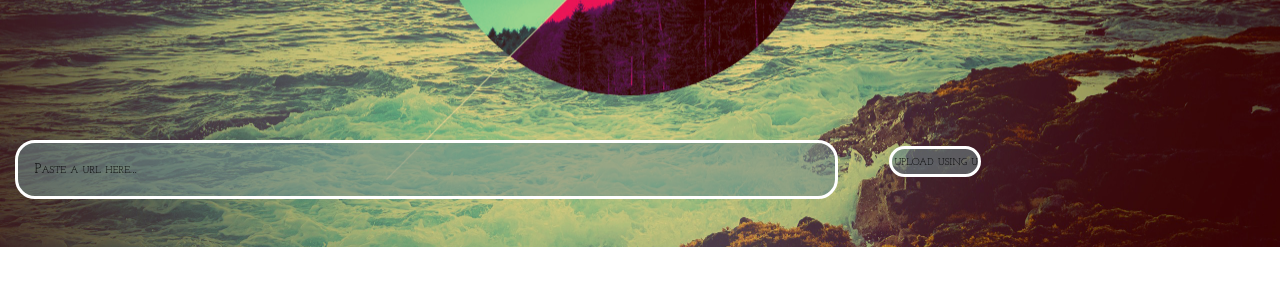
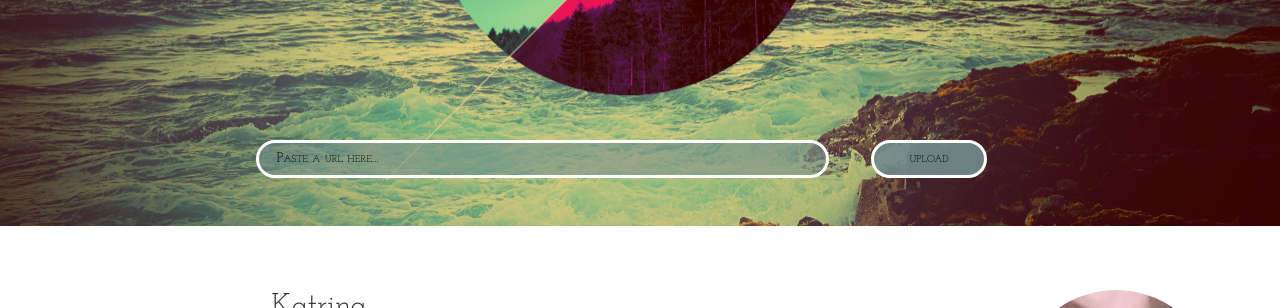
Before and after one commit to jhand2/PocketHipster, a website: page public/index.html in a window 1280 px wide. Shown: the part 423-731 px from the top of the page. Drawn offline with nearby package versions, Linux system fonts and the light colour scheme.

Commit message:
fixed stuff and things

```diff
--- a/public/css/main.css
+++ b/public/css/main.css
@@ -48,13 +48,9 @@ h1 {
 }
 
 #hipstertitle {
-	/*color: rgba(89, 165, 165, 1);*/
 	color: rgba(114, 140, 140, 1);
 	text-shadow: 0px 0px 3px #000;
 	padding-right: 2%;
-	/*padding: 19%;
-	padding-left: 17%;
-	padding-bottom: 10%;*/
 	text-align: center;
 	padding-top: 19%;
 	padding-bottom: 10%;
@@ -64,15 +60,25 @@ h1 {
    color: black;
 }
 
+form {
+	padding-left: 10%;
+	margin: auto;
+}
+
 .buttons {
 	color: black;
-	/*background: rgba(45, 107, 107, 0.46);*/
 	background: rgba(114, 140, 140, 1);
 	border: 3px solid white;
 	border-radius: 20px;
-	padding: 2%;
-	margin: 5%;
 	font-variant: small-caps;
+	width: 80%;
+	margin: auto;
+}
+
+#paste-url {
+	padding: 4%;
+	padding-left: 6%;
+	width: 98%;
 }
 
 .other {
@@ -86,16 +92,6 @@ h1 {
 .buttons:hover, .buttons:visited, .buttons:active {
 	background: rgba(114, 140, 140, 1);
 	border: 3px solid white;
-}
-
-#upload-url, #upload-file {
-	width: 80%;
-	text-align: center;
-}
-
-#paste-url {
-	margin: auto;
-	width: 100%;
 }
 
 footer {
@@ -113,6 +109,15 @@ footer {
 		height: 200px;
 		border-radius: 150px;
 	}
+
+	#paste-url {
+		padding: 1%;
+		padding-left: 3%;
+	}
+
+	form {
+		padding-left: 20%;
+	}
 }
 
 @media screen and (min-width: 1200px) {
@@ -124,8 +129,12 @@ footer {
 		color: white;
 	}
 
-	.buttons {
+	#paste-url {
 		background: rgba(114, 140, 140, 0.55);
+	}
+
+	#upload-url {
+		background: rgba(114, 140, 140, 0.9);
 	}
 
 	.buttons:hover {
--- a/public/index.html
+++ b/public/index.html
@@ -25,21 +25,15 @@
 			<p id="tagline"></p>
 		</div>
 		<form class="row">
-			<div class="col-md-12">
-				<div class="col-xs-8">
-					<div class="">
-						<input id="paste-url" class="input-wide buttons" type="text" placeholder="Paste a url here..." name="Name" autocomplete="Off" />
-					</div>
-				</div>
-				<div class="col-xs-3">
-					<div class="col-md-6 col-sm-6">
-						<input id="upload-url" class="btn buttons" type="button" value="upload using url" />
-					</div>
+			<div class="col-xs-7">
+				<input id="paste-url" class="input-wide buttons" type="text" placeholder="Paste a url here..." name="Name" autocomplete="Off" />
+			</div>
+			<div class="col-xs-4 col-sm-2">
+				<input id="upload-url" class="btn buttons" type="button" value="upload" />
+			</div>
 					<!-- <div class="col-md-6 col-sm-6">
 						<input id="upload-file" class="btn btn-filled input-wide buttons" type="button" value="choose a file" />
 					</div> -->
-				</div>
-			</div>
 		</form>
 	</div>
 	<div id="blur aboutus">
```
